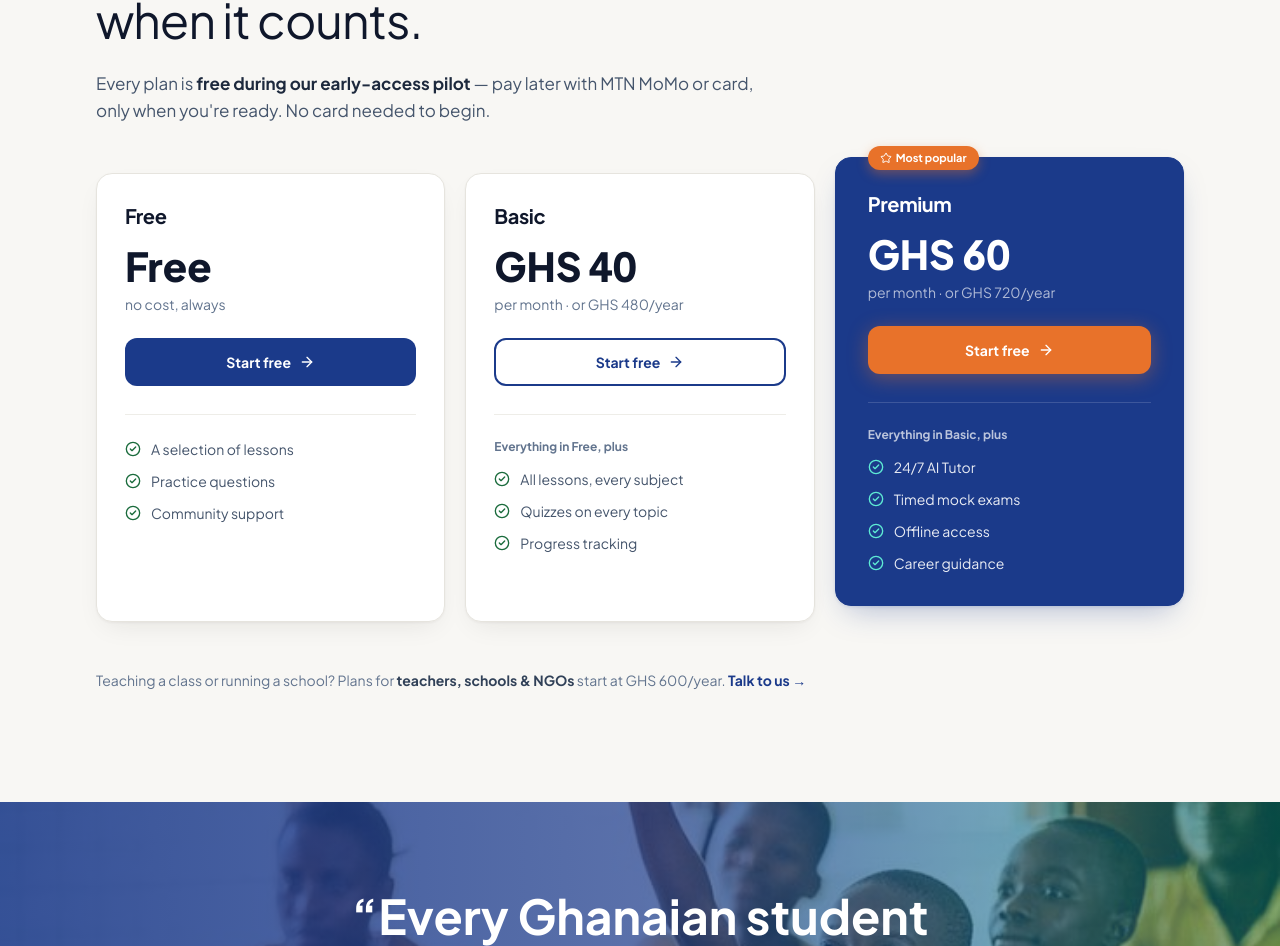
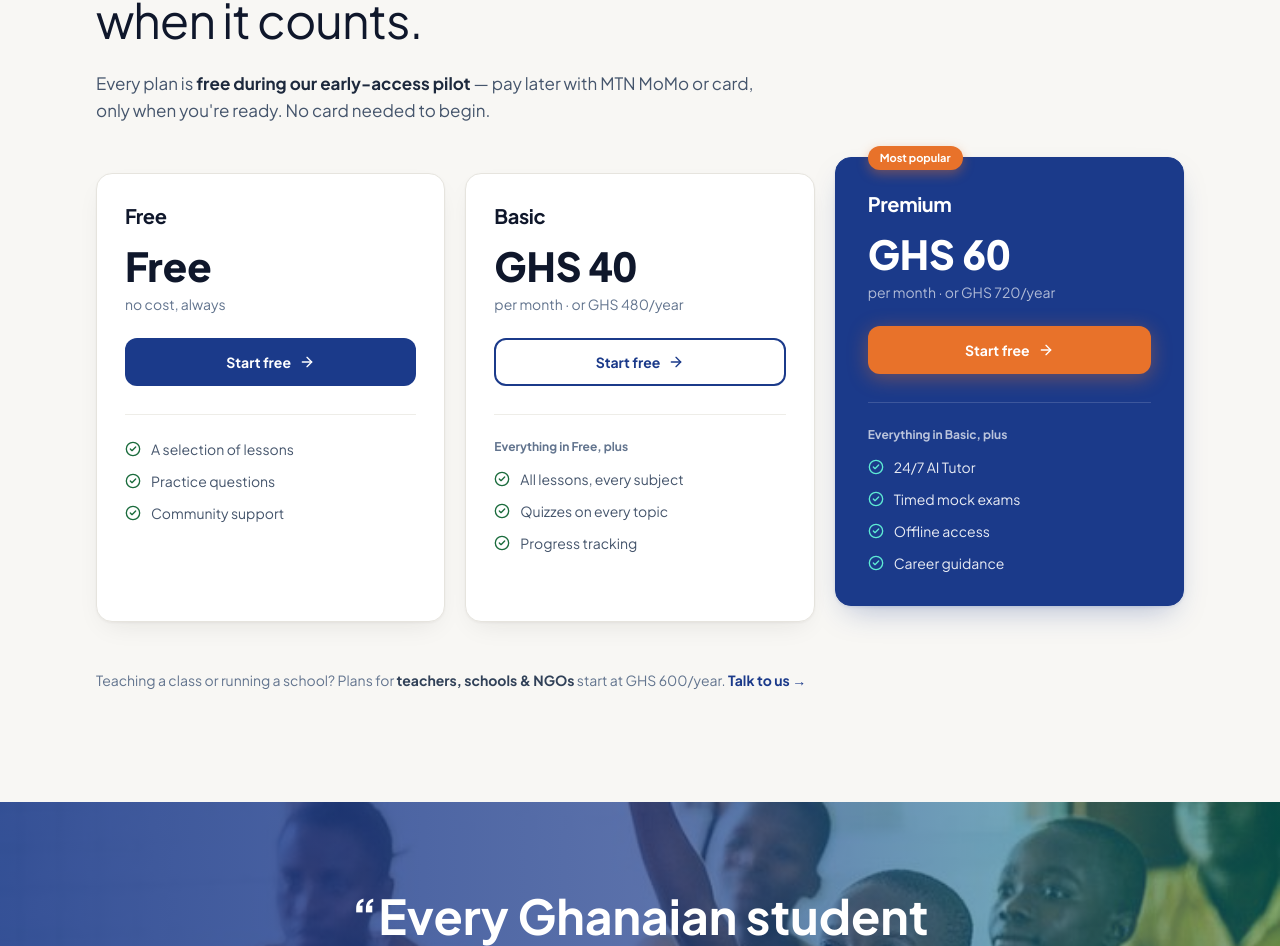
Before and after one commit to Amoahalexkofi/edubridge-ai, a Next.js app: page / in a window 1280 px wide. Shown: the part 5444-6390 px from the top of the page. Built offline with nearby package versions, Linux system fonts and the light colour scheme.

Commit message:
Pricing: drop the star icon from the 'Most popular' badge

```diff
--- a/src/app/page.tsx
+++ b/src/app/page.tsx
@@ -615,8 +615,8 @@ export default function LandingPage() {
                 }`}
               >
                 {plan.featured && (
-                  <span className="absolute -top-3 left-8 inline-flex items-center gap-1 px-3 py-1 rounded-full bg-[#E8722A] text-white text-[11px] font-bold shadow-[0_4px_12px_rgba(232,114,42,0.4)]">
-                    <Star className="h-3 w-3" /> Most popular
+                  <span className="absolute -top-3 left-8 inline-flex items-center px-3 py-1 rounded-full bg-[#E8722A] text-white text-[11px] font-bold shadow-[0_4px_12px_rgba(232,114,42,0.4)]">
+                    Most popular
                   </span>
                 )}
 
```
